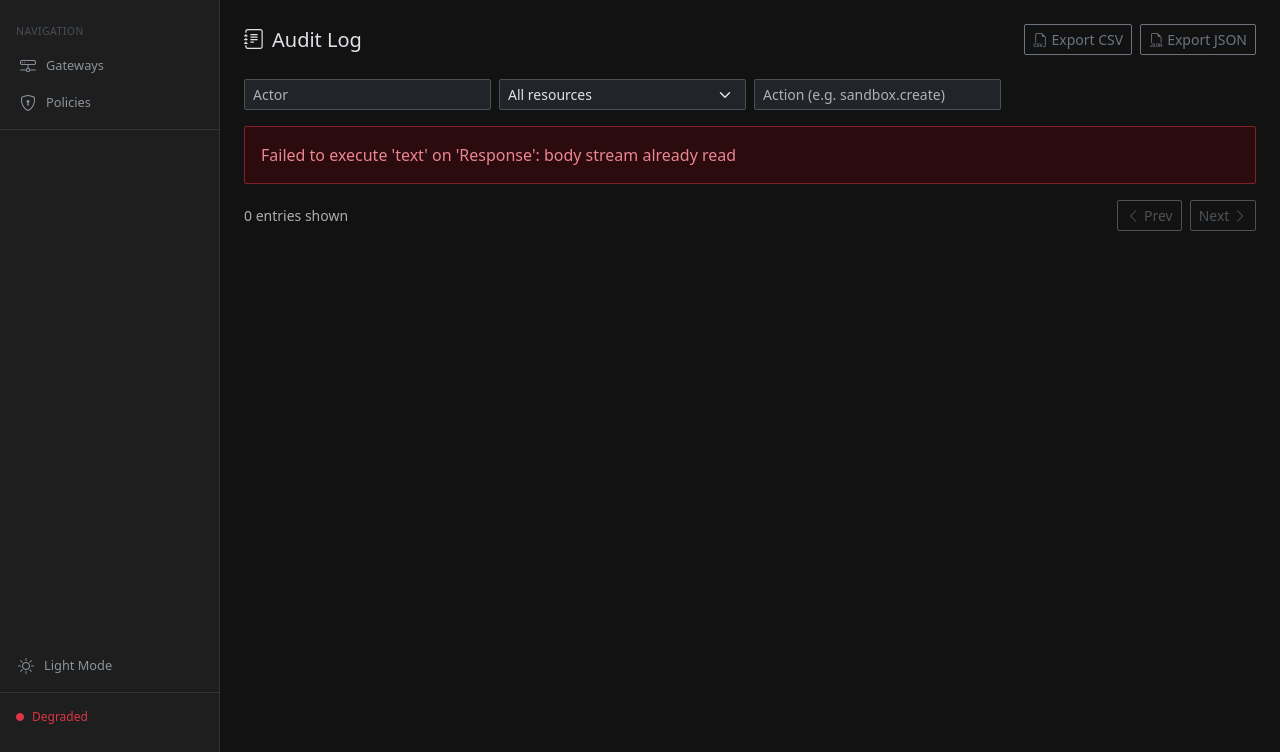
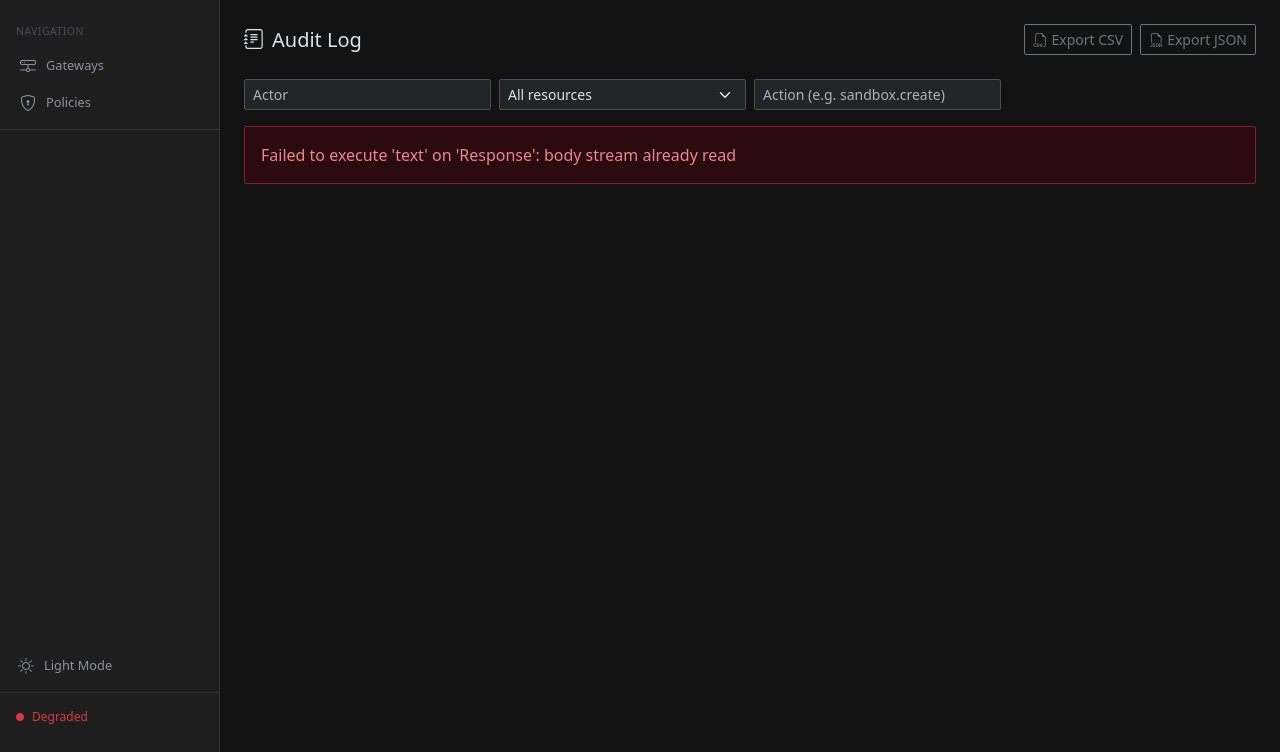
Before and after one commit to FloHofstetter/shoreguard, a Python web app: template frontend/templates/pages/audit.html in a window 1280 px wide. Shown: the part 48-800 px from the top of the page. Run offline with Jinja, Linux system fonts and the light colour scheme; the template is opened without the code that fills it: most values are stand-ins (such as "Sample title", 1, 10 or a date in 2020); some libraries are stand-ins or nearby versions.

Commit message:
simplify: remove pagination from audit log page
The API defaults to returning the last 100 entries which is sufficient
for now. Pagination can be re-added when the audit log grows large
enough to need it.

Co-Authored-By: Claude Opus 4.6 (1M context) <noreply@anthropic.com>

```diff
--- a/frontend/templates/pages/audit.html
+++ b/frontend/templates/pages/audit.html
@@ -97,18 +97,6 @@
         </table>
     </div>
 
-    <!-- Pagination -->
-    <div x-show="entries.length > 0" class="d-flex justify-content-between align-items-center mt-2">
-        <span class="text-muted small" x-text="entries.length + ' entries shown'"></span>
-        <div class="d-flex gap-2">
-            <button class="btn btn-sm btn-outline-secondary" :disabled="offset === 0" @click="offset -= limit; load()">
-                <i class="bi bi-chevron-left"></i> Prev
-            </button>
-            <button class="btn btn-sm btn-outline-secondary" :disabled="entries.length < limit" @click="offset += limit; load()">
-                Next <i class="bi bi-chevron-right"></i>
-            </button>
-        </div>
-    </div>
 </div>
 
 <script>
@@ -117,8 +105,6 @@ function auditPage() {
         entries: [],
         loading: true,
         error: null,
-        limit: 100,
-        offset: 0,
         filters: { actor: '', action: '', resource_type: '' },
 
         get hasFilters() {
@@ -130,8 +116,6 @@ function auditPage() {
             this.error = null;
             try {
                 const params = new URLSearchParams();
-                params.set('limit', this.limit);
-                params.set('offset', this.offset);
                 if (this.filters.actor) params.set('actor', this.filters.actor);
                 if (this.filters.action) params.set('action', this.filters.action);
                 if (this.filters.resource_type) params.set('resource_type', this.filters.resource_type);
@@ -145,7 +129,6 @@ function auditPage() {
 
         clearFilters() {
             this.filters = { actor: '', action: '', resource_type: '' };
-            this.offset = 0;
             this.load();
         },
 
```
